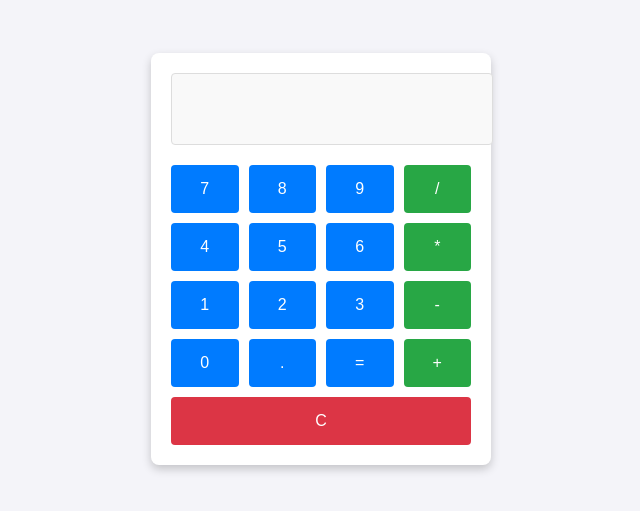
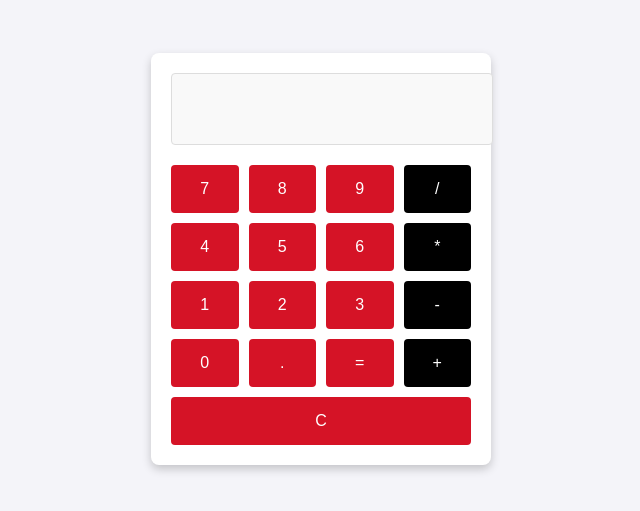
Before and after one commit to Femitun/Simple_Calculator, a plain HTML site: page index.html in a window 1280 px wide. Shown: the part 141-652 px from the top of the page, without its empty margins (319-959 px from the left). Drawn offline with Linux system fonts and the light colour scheme.

Commit message:
Modified

```diff
--- a/index.html
+++ b/index.html
@@ -3,7 +3,7 @@
 <head>
   <meta charset="UTF-8">
   <meta name="viewport" content="width=device-width, initial-scale=1.0">
-  <title>Document</title>
+  <title>Simple Calculator</title>
   <link href="style.css" rel="stylesheet">
 </head>
 <body>
--- a/style.css
+++ b/style.css
@@ -8,7 +8,7 @@ body {
   background-color: #f4f4f9;
 }
 .calculator {
-  background: #ffffff;
+  background: white;
   padding: 20px;
   border-radius: 8px;
   box-shadow: 0 4px 10px rgba(0, 0, 0, 0.2);
@@ -36,21 +36,21 @@ button {
   border: none;
   border-radius: 4px;
   cursor: pointer;
-  background: #007bff;
-  color: #fff;
+  background: #d51326;
+  color: white;
 }
 button:hover {
-  background: #0056b3;
+  background: red;
 }
 .operator {
-  background: #28a745;
+  background: black;
 }
 .operator:hover {
-  background: #1e7e34;
+  background: #2b2c2b;
 }
 .clear {
-  background: #dc3545;
+  background: #d51326;
 }
 .clear:hover {
-  background: #b21f2d;
+  background: red;
 }
```
